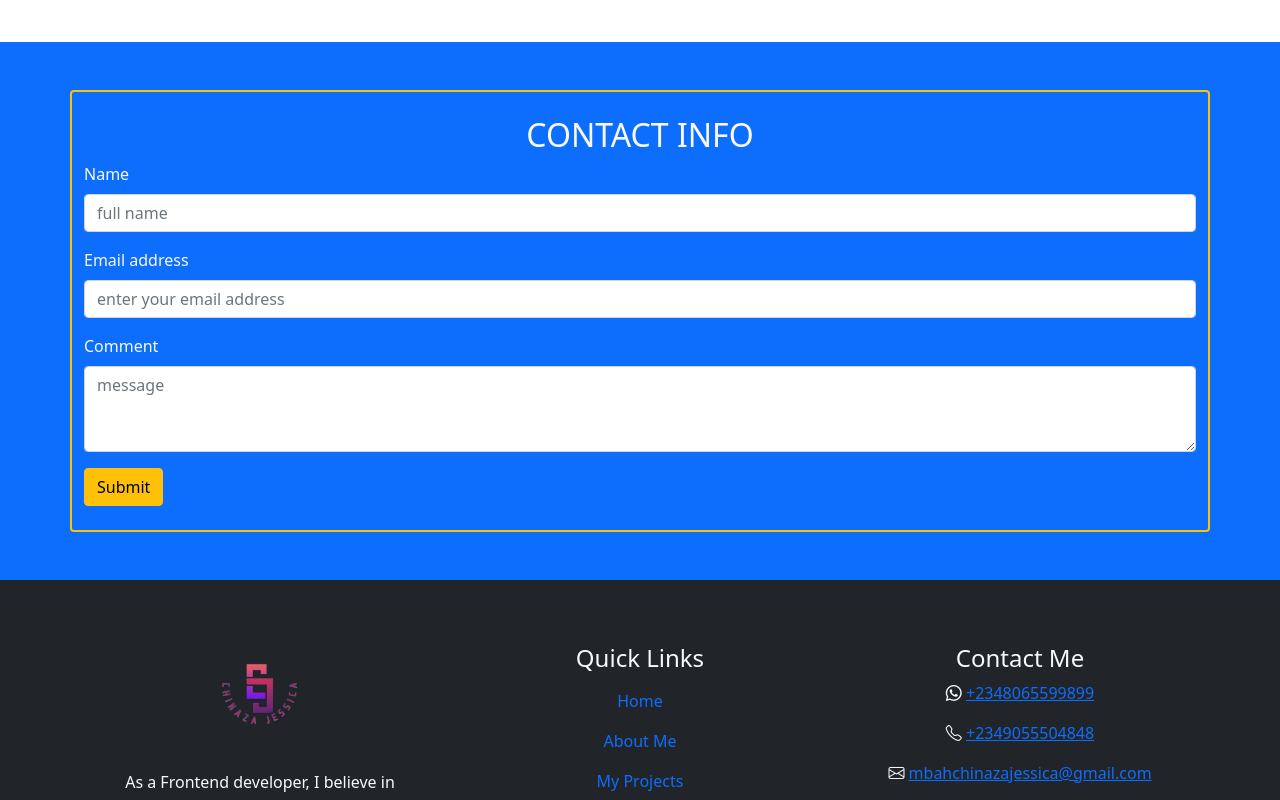
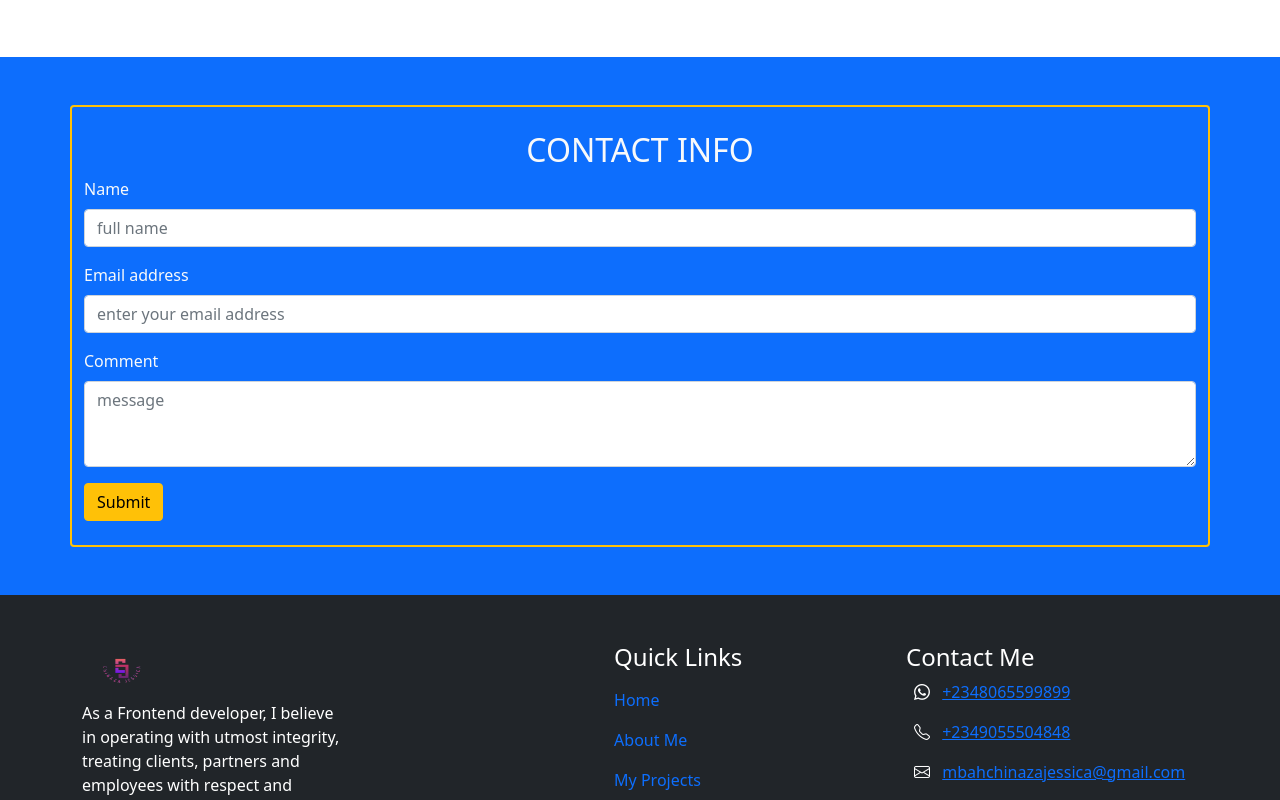
Before and after one commit to nazzy-tech/My-Portfolio, a plain HTML site: page index.html in a window 1280 px wide. Shown: the part 2000-2800 px from the top of the page. Drawn offline with nearby package versions, Linux system fonts and the light colour scheme.

Commit message:
Add files via upload

```diff
--- a/index.html
+++ b/index.html
@@ -20,7 +20,11 @@
     <!--Navbar-->
     <nav class="navbar navbar-expand-lg bg-dark navbar-dark py-3 fixed-top" id="home">
         <div class="container">
-            <a href="#" class="navbar-brand">Portfolio</a>
+            <div class="pt-2">
+                <a class="navbar-brand" href="#">
+                    <img src="./img/updated_logo-removebg-preview.png" width="100%" height="70vh" alt="">
+                </a>
+            </div>
 
             <button
                 class="navbar-toggler"
@@ -262,23 +266,21 @@
     </section>
 
     <!-- Footer -->
-    <footer class="p-5 bg-dark text-white text-center position-relative">
+    <footer class="p-5 bg-dark text-white  position-relative">
         <div class="container">
-            <div class="row class="justify-content" g-4">
-                <div class="col-md">
-                    <div class="text-light">
-                        <div class="card-body text-center">
-                            <img class="img-fluid w-50" src="./img/updated_logo-removebg-preview.png" alt="">
-                            <p>As a Frontend developer, I believe in operating with utmost integrity,
+            <div class="d-flex justify-content-around">
+                <div class="pt-2">
+                    <a class="navbar-brand" href="#">
+                        <img src="./img/updated_logo-removebg-preview.png" width="15%" height="50vh" alt="">
+                    </a>
+                    <p class="w-50">As a Frontend developer, I believe in operating with utmost integrity,
                         treating clients, partners and employees with respect and fairness.
                     </p>
+                    <a href="https://twitter.com/chinazajessica4"><i class="bi bi-twitter"></i></a>
+                    <a href="https://github.com/nazzy-tech"><i class="bi bi-github px-4"></i></a>
+                    <a href="https://www.linkedin.com/in/chinaza-mbah-7412031b5"><i class="bi bi-linkedin"></i></a>
                 </div>
-
-                    </div>
-                </div>
-                <div class="col-md">
-                    <div class="text-light">
-                        <div class="card-body text-center">
+                <div class="w-50">
                     <h4>Quick Links</h4>
                     <ul class="navbar-nav ms-auto">
                         <li class="nav-item">
@@ -295,32 +297,78 @@
                         </li>
                     </ul>
                 </div>
-                    </div>
-                </div>
-                <div class="col-md">
-                    <div class="text-light">
-                        <div class="card-body text-center">
+                <div class="w-50">
                     <h4>Contact Me</h4>
                     <p>
-                                <i class="bi bi-whatsapp"></i>
+                        <i class="bi bi-whatsapp px-2"></i>
                         <a href="tel:+2348065599899">+2348065599899</a>
                     </p>
                     <p>
-                                <i class="bi bi-telephone"></i>
+                        <i class="bi bi-telephone px-2"></i>
                         <a href="tel:+2349055504848">+2349055504848</a>
                     </p>
                     <p>
-                                <i class="bi bi-envelope"></i>
+                        <i class="bi bi-envelope px-2"></i>
                         <a href="mailto:mbahchinazajessica@gmail.com">mbahchinazajessica@gmail.com</a>
                     </p>
                 </div>
-                    </div>
-                </div>
+                <!-- <div class="col-md"> -->
+                    <!-- <div class="text-light"> -->
+                        <!-- <div class="card-body text-center"> -->
+
+                        <!-- </div> -->
+
+                    <!-- </div> -->
+                <!-- </div> -->
+                <!-- <div class="col-md"> -->
+                    <!-- <div class="text-light"> -->
+                        <!-- <div class="card-body text-center"> -->
+                           <!-- <h4>Quick Links</h4> -->
+                           <!-- <ul class="navbar-nav ms-auto"> -->
+                            <!-- <li class="nav-item"> -->
+                                <!-- <a href="#home" class="nav-link">Home</a> -->
+                            <!-- </li> -->
+                            <!-- <li class="nav-item"> -->
+                                <!-- <a href="#aboutMe" class="nav-link">About Me</a> -->
+                            <!-- </li> -->
+                            <!-- <li class="nav-item"> -->
+                                <!-- <a href="#myProjects" class="nav-link">My Projects</a> -->
+                            <!-- </li> -->
+                            <!-- <li class="nav-item"> -->
+                                <!-- <a href="#contactMe" class="nav-link">Contact Me</a> -->
+                            <!-- </li> -->
+                        <!-- </ul> -->
+                        <!-- </div> -->
+                    <!-- </div> -->
+                <!-- </div> -->
+                <!-- <div class="col-md"> -->
+                    <!-- <div class="text-light"> -->
+                        <!-- <div class="card-body text-center"> -->
+                            <!-- <h4>Contact Me</h4> -->
+                            <!-- <p> -->
+                                <!-- <i class="bi bi-whatsapp"></i> -->
+                                <!-- <a href="tel:+2348065599899">+2348065599899</a> -->
+                            <!-- </p> -->
+                            <!-- <p> -->
+                                <!-- <i class="bi bi-telephone"></i> -->
+                                <!-- <a href="tel:+2349055504848">+2349055504848</a> -->
+                            <!-- </p> -->
+                            <!-- <p> -->
+                                <!-- <i class="bi bi-envelope"></i> -->
+                                <!-- <a href="mailto:mbahchinazajessica@gmail.com">mbahchinazajessica@gmail.com</a> -->
+                            <!-- </p> -->
+                        <!-- </div> -->
+                    <!-- </div> -->
+                <!-- </div> -->
             </div>
         </div>
         <div class="container">
             <hr><div class="container">
-                <p class="lead">&copy; 2023, Made by Chinaza</p>
+                <div class="d-flex">
+                    <p >&copy; 2023, Made by Chinaza</p>
+                    <p class="ms-auto">All Rights Reserved</p>
+                </div>
+
                 <a href="#" class="position-absolute bottom-0 end-0 p-5">
                     <i class="bi bi-arrow-up-circle h1"></i>
                 </a>
--- a/style.css
+++ b/style.css
@@ -1,3 +1,7 @@
+*{
+    padding: 0%;
+    margin: 0%;
+}
 :root{
     --Primary-color: #212529;
     --secondary-color: #ffc107;
@@ -5,7 +9,7 @@
 body::before{
     display: block;
     content: '';
-    height: 60px;
+    height: 75px;
 }
 .text-animation{
     position: relative;
@@ -36,3 +40,16 @@ body::before{
 header .bio span{
     color: var(--secondary-color);
 }
+
+/* Media Query */
+@media screen and (max-width: 500px){
+    html{
+        font-size: 12px;
+    }
+}
+
+@media screen and (max-width: 300px){
+    html{
+        font-size: 10px;
+    }
+}
```
Lines whose indentation alone changed are shown as unchanged.
